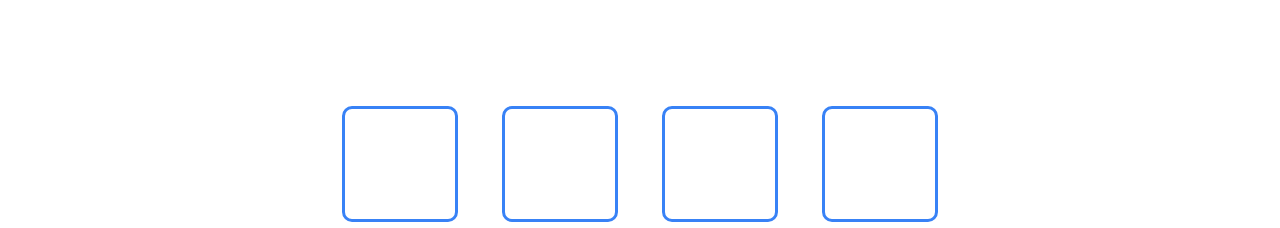
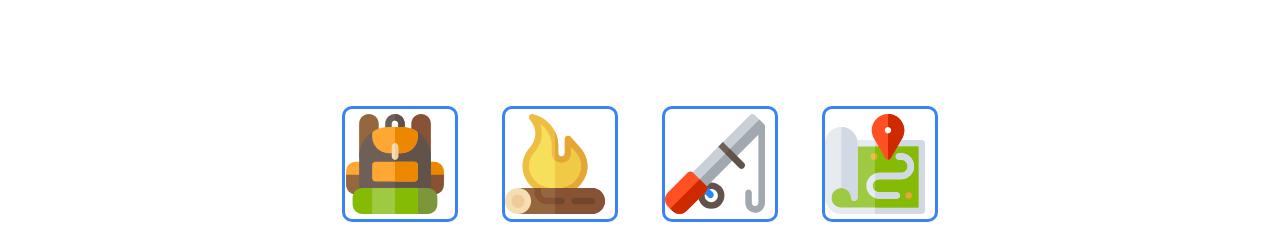
Before and after one commit to Engineers-Lab/landing-page-odin-project, a plain HTML site: page index.html in a window 1280 px wide. Shown: the part 720-948 px from the top of the page. Drawn offline with Linux system fonts and the light colour scheme; the site is published under a folder, as on GitHub Pages, so addresses that start at the root find nothing.

Commit message:
fixed links of pics

```diff
--- a/index.html
+++ b/index.html
@@ -43,16 +43,16 @@
                 <h1> Distinations</h1>
                 <div class="distin">
                     <div class="frames">
-                        <img src="/res/images/backpack-svgrepo-com.svg" alt="">
+                        <img src="./res/images/backpack-svgrepo-com.svg" alt="">
                     </div>
                     <div class="frames">
-                        <img src="/res/images/bonfire-campfire-svgrepo-com.svg" alt="">
+                        <img src="./res/images/bonfire-campfire-svgrepo-com.svg" alt="">
                     </div>
                     <div class="frames">
-                        <img src="/res/images/fishing-svgrepo-com.svg" alt="">
+                        <img src="./res/images/fishing-svgrepo-com.svg" alt="">
                     </div>
                     <div class="frames">
-                        <img src="/res/images/map-svgrepo-com.svg" alt="">
+                        <img src="./res/images/map-svgrepo-com.svg" alt="">
                     </div>
                 </div>
                 <div class="pics-titles">
```
